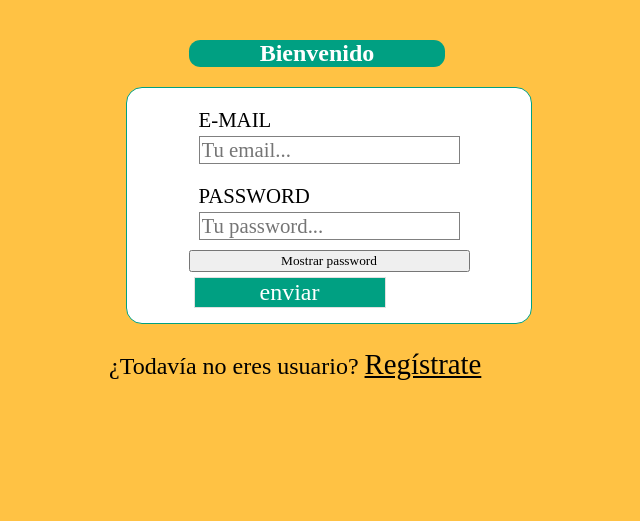
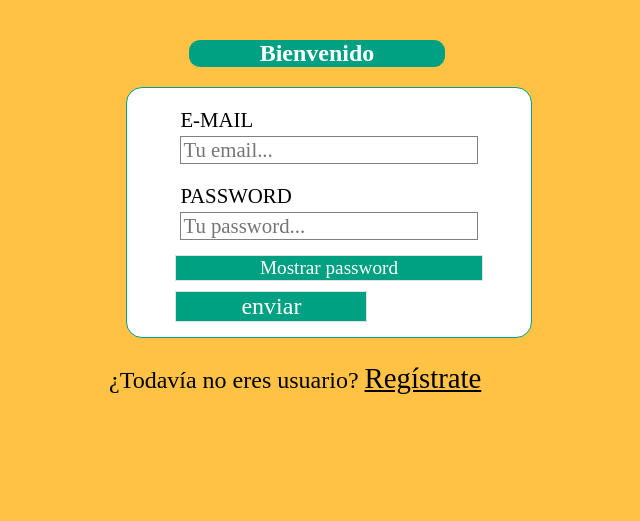
Before and after one commit to srtatereza/hiroito-sushi, a PHP site: page /comprobar.php in a window 1280 px wide. Shown: the top 521 px of the page, without its empty margins (311-951 px from the left). Run offline with PHP 8.4, Linux system fonts and the light colour scheme.

Commit message:
fix: button styles at comprobar.php

```diff
--- a/pages/home/comprobar.php
+++ b/pages/home/comprobar.php
@@ -29,7 +29,7 @@ ob_start();
             </label>
             <input id ="password" type="password" name="registrado[password]" required autocomplete="off" placeholder="Tu password..."/>
 
-            <button class="mostrarpassword" type="button" onclick="mostrarContrasena()">Mostrar password</button>
+            <button class="mostrarContraseña" type="button" onclick="mostrarContrasena()">Mostrar password</button>
 
             <button type="submit" class="enviar">enviar</button>
         </form>
```
